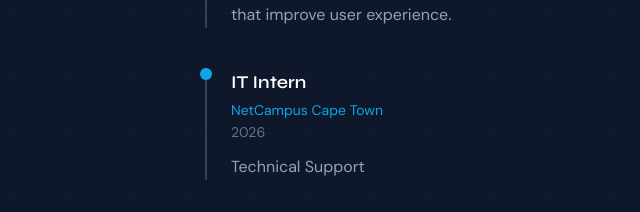
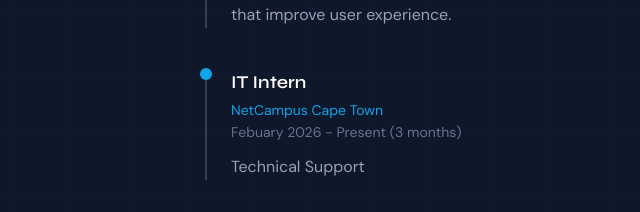
Before and after one commit to Mandla7784/Mandla_Dyonase_Portfolio_from_Notion_Roadmap, a Next.js app: page / in a window 1280 px wide. Shown: the part 2687-2899 px from the top of the page, without its empty margins (51-691 px from the left). Built offline with nearby package versions, Linux system fonts and the light colour scheme; no server answers.

Commit message:
Update Experience component with accurate internship period
- Changed the internship period for the IT Intern role at NetCampus Cape Town to reflect the correct duration: "February 2026 - Present (3 months)".

```diff
--- a/components/Experience.tsx
+++ b/components/Experience.tsx
@@ -37,7 +37,7 @@
   {
     role: "IT Intern",
     company: "NetCampus Cape Town",
-    period: "2026",
+    period: "Febuary 2026 - Present (3 months)",
     description: "Technical Support",
   },
 ];
```
